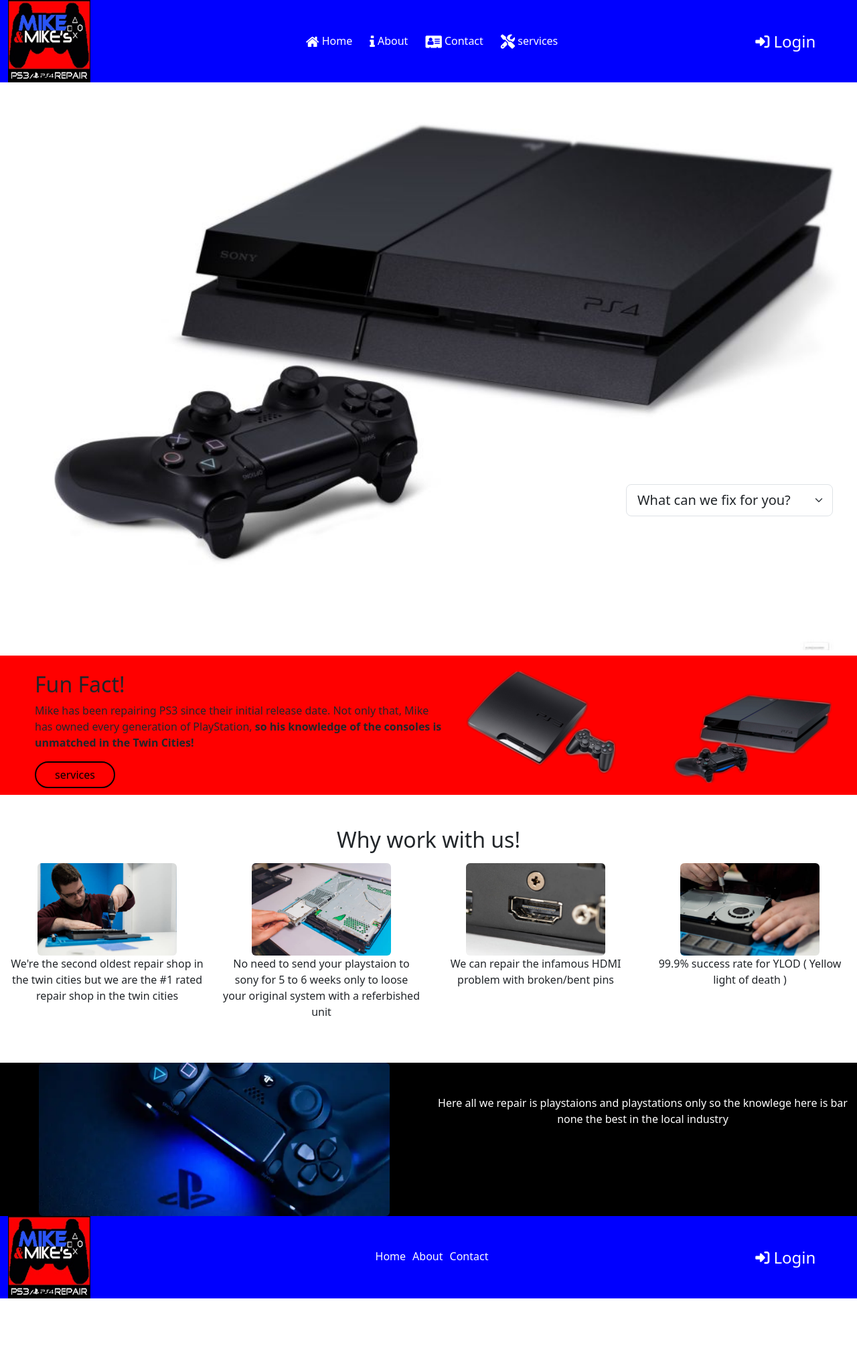
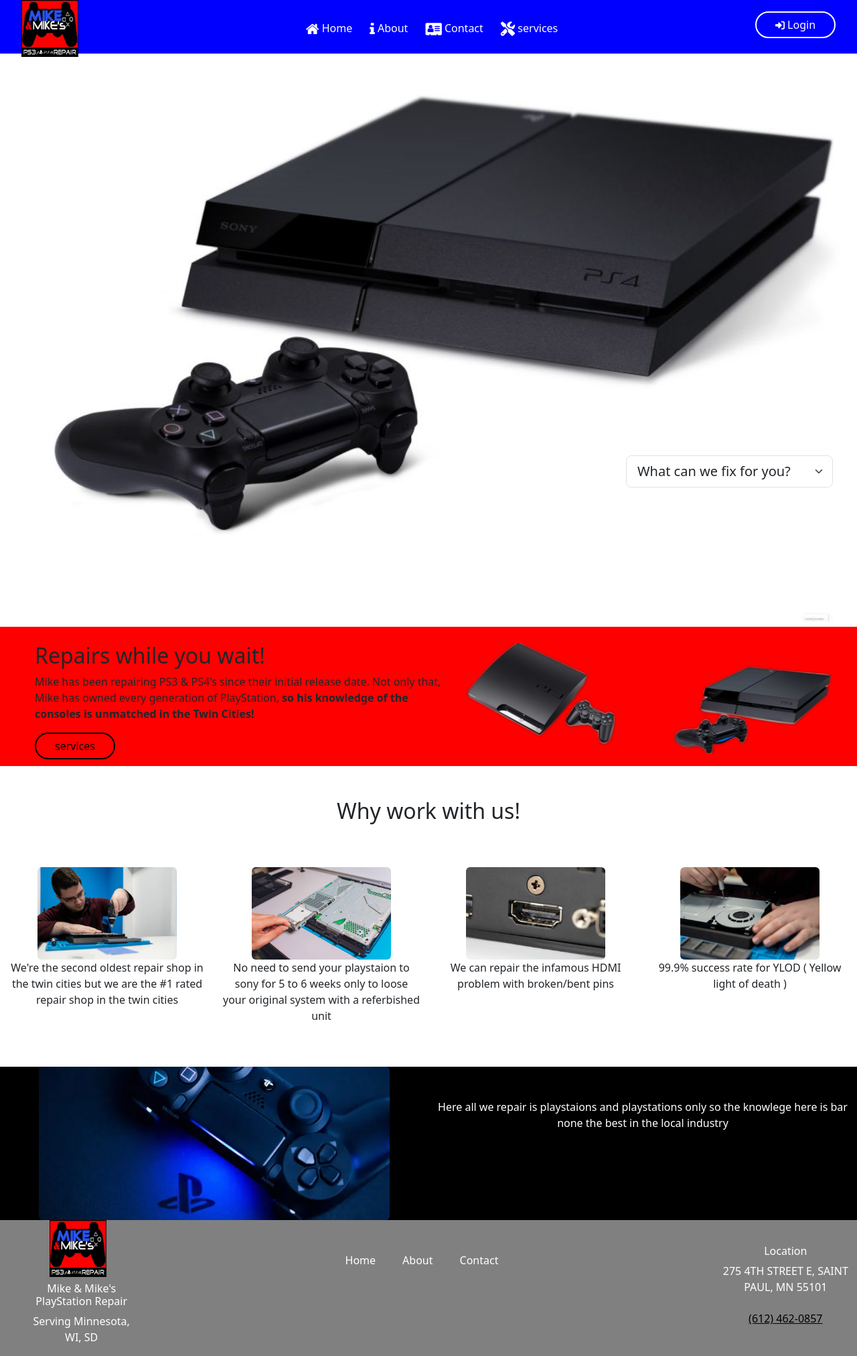
Before and after one commit to ninetailedcoder/mikes-playstation-repair, a React (Create React App) app: page / in a window 1280 px wide. Shown: the whole page at 67% size. Before the commit the page ends 1939 px from the top, so only its background shows below. Built offline with nearby package versions, Linux system fonts and the light colour scheme.

Commit message:
Header and footer adjustment

```diff
--- a/src/App.css
+++ b/src/App.css
@@ -38,11 +38,12 @@
 }
 
 .companyLogo {
-  width: 70%;
+  max-width: 50%;
   height: auto;
-  margin-right: 10px; /* Adjust the margin as needed */
-  padding-right: 10px; /* Adds some space between the line and the image */
+  margin-left: 10px; /* Adjust the margin as needed */
+  padding-left: 10px; /* Adds some space between the line and the image */
 }
+
 
 .logo-container {
   display: flex;
@@ -130,3 +131,7 @@
 .transparent-button {
   background-color: rgba(0, 0, 0, 0); /* Transparent black */
 }
+
+.footer-container-fluid .nav-link {
+  margin-right: 30px;
+}
--- a/src/components/Footer.js
+++ b/src/components/Footer.js
@@ -5,18 +5,22 @@ import { NavLink } from 'react-router-dom';
 import Logo from '../assets/imgs/Company Logo.jpg';
 
 const Footer = () => (
-    <footer className="footer-container-fluid text-white" style={{backgroundColor: 'blue'}}>
+    <footer className="footer-container-fluid text-white" style={{backgroundColor: 'gray'}}>
         <Row>
-            <Col className='logo-container' xs={6} lg={2} >
-                <img className="companyLogo" src={Logo} alt="Company Logo" />
+            <Col className='logo-container d-flex flex-column' xs={6} lg={2} >
+                <img className="companyLogo mb-2" src={Logo} alt="Company Logo" />
+                <h6 style={{paddingLeft: '30px'}}>Mike & Mike's PlayStation Repair</h6>
+                <p style={{paddingLeft: '30px'}}>Serving Minnesota, WI, SD</p>
             </Col>
             <Col className="d-flex justify-content-center mt-5" lg={8}>
                 <NavLink className="nav-link" to="/home">Home</NavLink>
                 <NavLink className="nav-link" to="/about">About</NavLink>
                 <NavLink className="nav-link" to="/contact">Contact</NavLink>
             </Col>
-            <Col className="mt-5" lg={2}>
-                <h4><i className="fa-solid fa-right-to-bracket fa-sm" /> Login</h4>
+            <Col className="d-flex flex-column justify-content-center align-items-center" lg={2}>
+                <h6>Location</h6>
+                <p>275 4TH STREET E, SAINT PAUL, MN 55101</p>
+                <a role='button' style={{color: 'black'}} className='btn btn-link' href='tel:+16124620857' >(612) 462-0857</a>
             </Col>
         </Row>
     </footer>
--- a/src/components/Header.js
+++ b/src/components/Header.js
@@ -1,22 +1,22 @@
-/* header */
-
 import React from 'react';
 import { Container, Row, Col } from 'react-bootstrap';
 import { NavLink } from 'react-router-dom';
 import Logo from '../assets/imgs/Company Logo.jpg';
-import Navigation from '../components/navigation'
+import Navigation from '../components/navigation';
 
 const Header = () => (
   <Container fluid>
-        <Row>
-            <Col className='logo-container' xs={6} lg={2} >
-                <img className="companyLogo" src={Logo} alt="Company Logo" />
+    <Row className="align-items-center" style={{ height: '100%' }}>
+      <Col className='logo-container' xs={6} lg={2}>
+        <img className="companyLogo " src={Logo} alt="Company Logo" />
       </Col>
       <Col className="d-flex justify-content-center" lg={8}>
         <Navigation />
       </Col>
-            <Col className="mt-5" lg={2}>
-                <h4><i className="fa-solid fa-right-to-bracket fa-sm" /> Login</h4>
+      <Col className="d-flex justify-content-end align-items-center" lg={2}>
+        <button className='btn btn-secondary btn-md service-button btn-outline-dark text-white rounded-pill px-4 bg-transparent' style={{ border: '2px solid white', width: '120px', marginRight: '20px' }}>
+          <i className="fa-solid fa-right-to-bracket fa-sm" /> Login
+        </button>
       </Col>
     </Row>
   </Container>
--- a/src/pages/home.js
+++ b/src/pages/home.js
@@ -20,7 +20,7 @@ const Home = () => {
   };
   return (
     <Container fluid>
-      <Row style={{ backgroundColor: "blue" }} className="text-white">
+      <Row style={{ backgroundColor: "blue",height: '80px' }}  className="text-white align-items-center">
         <Header />
       </Row>
       <Row className="mt-5 banner-row">
@@ -44,9 +44,9 @@ const Home = () => {
       </Row>
       <Row className="mt-2 pt-4" style={{ backgroundColor: "red" }}>
         <Col lg={6} className="d-flex flex-column text-start funfact">
-          <h2>Fun Fact!</h2>
+          <h2>Repairs while you wait!</h2>
           <p>
-            Mike has been repairing PS3 since their initial release date. Not
+            Mike has been repairing PS3 & PS4's since their initial release date. Not
             only that, Mike has owned every generation of PlayStation, <b>so his
             knowledge of the consoles is unmatched in the Twin Cities!</b>
           </p>
@@ -63,7 +63,9 @@ const Home = () => {
         <Col lg={12} className="mb-2">
           <h2>Why work with us!</h2>
         </Col>
-        <Col>
+      </Row>
+      <Row className="mt-5">
+        <Col >
           <img
             src={stockphoto3}
             alt="repair photo 3"
```
Lines whose indentation alone changed are shown as unchanged.
